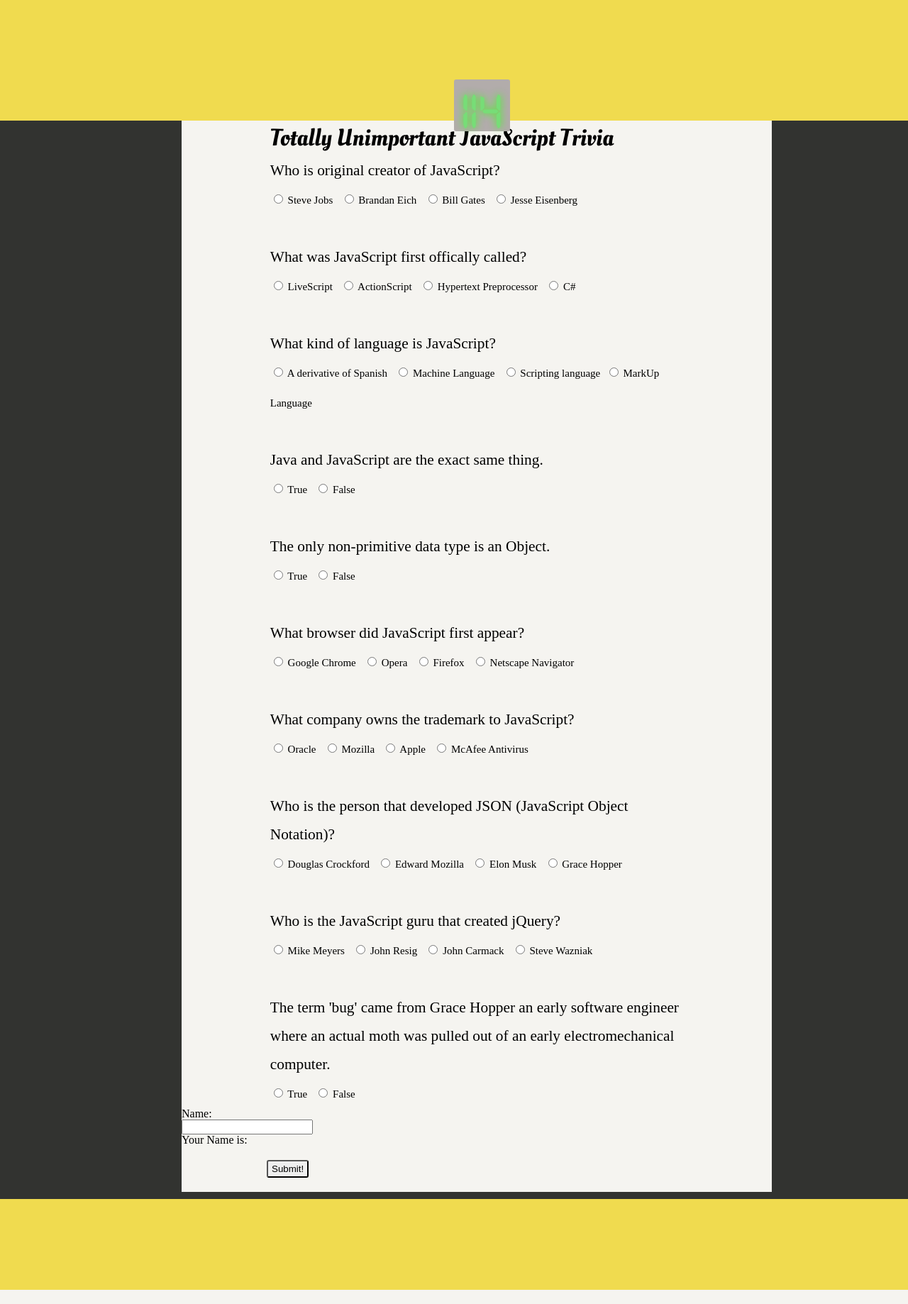
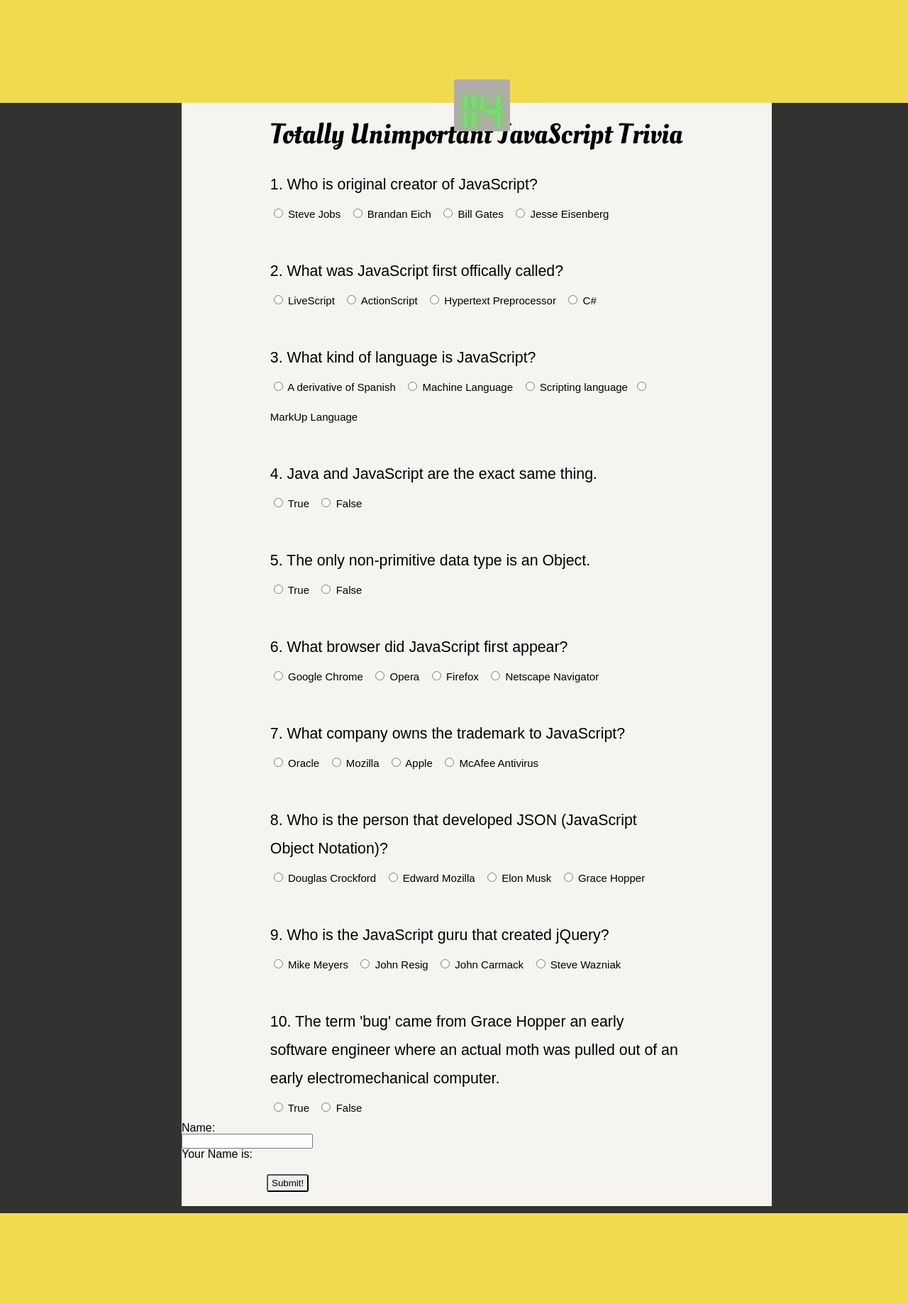
Before and after one commit to coffeeteer/TriviaGame-week-5, a PHP site: page / in a window 1280 px wide. Shown: the whole page at 71% size. Run offline with PHP 8.4, Linux system fonts and the light colour scheme.

Commit message:
made some small changes to the styling of the site

```diff
--- a/assets/css/style.css
+++ b/assets/css/style.css
@@ -1,6 +1,7 @@
 body {
 		background-color: #F0DB4F;
 		padding: 10% 0 10% 0;
+		font-family: 'Quattrocento Sans', 'Arial', sans-serif;
 }
 
 @font-face{
@@ -21,11 +22,10 @@
 #title {
 	text-align: left;
 	font-family: 'Oleo Script', cursive;
-	font-size: 25pt;
-	margin-top: 5%;
-	margin-left: 15%;
-	margin-right: 15%;
+	font-size: 30pt;
+	margin: 2% 15% 25px;
 	line-height: 50px;
+	padding-top: 20px;
 }
 
 .questions {
@@ -35,6 +35,14 @@
 	margin-right: 15%;
 	line-height: 40px;
 	width: 75;
+}
+
+input[type=radio]{
+	display: inline-block;
+}
+
+input[type=radio]:hover {
+	color: #fff;
 }
 
 .testQuestions {
--- a/index.html
+++ b/index.html
@@ -16,11 +16,13 @@
 		</div>
 	</header>
 		<div class="container">
-			<div class = "subcontainer">
-				<h1 id="title">Totally Unimportant JavaScript Trivia</h1>
+			<div class="subcontainer">
+				<header>
+					<h1 id="title">Totally Unimportant JavaScript Trivia</h1>
+				</header>
 
 				<ol class="questions">
-					<li>Who is original creator of JavaScript?</li>
+					<li>1. Who is original creator of JavaScript?</li>
 					<!-- Brendan Eich -->
 					    <span class="testQuestions">
 						  <input type="radio" name="creator" value="Steve Jobs" class="answers" > Steve Jobs &nbsp;
@@ -29,7 +31,7 @@
 						  <input type="radio" name="creator" value="Jesse Eisenberg" class="answers"> Jesse Eisenberg <br>
 						</span><br>
 
-					<li>What was JavaScript first offically called?</li>
+					<li>2. What was JavaScript first offically called?</li>
 					<!-- LiveScript -->
 						<span class="testQuestions">
 						  <input type="radio" name="name_value" value="LiveScript" class="answers cor"> LiveScript &nbsp;
@@ -37,7 +39,7 @@
 						  <input type="radio" name="name_value" value="Hypertext Preprocessor" class="answers"> Hypertext Preprocessor &nbsp;
 						  <input type="radio" name="name_value" value="C#" class="answers"> C#<br>
 						</span><br>
-					<li>What kind of language is JavaScript?</li>
+					<li>3. What kind of language is JavaScript?</li>
 					<!-- scripting language -->
 						<span class="testQuestions">
 						  <input type="radio" name="language" value="A derivative of Spanish"> A derivative of Spanish &nbsp;
@@ -45,19 +47,19 @@
 						  <input type="radio" name="language" value="Scripting" class="answers cor"> Scripting language&nbsp;
 						  <input type="radio" name="language" value="MarkUp Language" class="answers"> MarkUp Language<br>
 						</span><br>
-					<li>Java and JavaScript are the exact same thing.</li>
+					<li>4. Java and JavaScript are the exact same thing.</li>
 					<!-- false -->
 					<span class="testQuestions">
 						  <input type="radio" name="T or F1" value="true"> True &nbsp;
 						  <input type="radio" name="T or F1" value="false" class="cor"> False<br>
 					</span><br>
-					<li>The only non-primitive data type is an Object.</li>
+					<li>5. The only non-primitive data type is an Object.</li>
 					<!-- true -->
 					<span class="testQuestions">
 						  <input type="radio" name="T or F2" value="true" class="cor"> True &nbsp;
 						  <input type="radio" name="T or F2" value="false"> False<br>
 					</span><br>
-					<li>What browser did JavaScript first appear?</li>
+					<li>6. What browser did JavaScript first appear?</li>
 					<!-- Netscape Navigator -->
 						<span class="testQuestions">
 						  <input type="radio" name="browser" value="Google Chrome"> Google Chrome &nbsp;
@@ -65,7 +67,7 @@
 						  <input type="radio" name="browser" value="Firefox" class="answers"> Firefox &nbsp;
 						  <input type="radio" name="browser" value="Netscape Navigator" class="answers cor"> Netscape Navigator<br>
 						</span><br>
-					<li>What company owns the trademark to JavaScript?</li>
+					<li>7. What company owns the trademark to JavaScript?</li>
 					<!-- Oracle -->
 						<span class="testQuestions">
 						  <input type="radio" name="antivirus" value="Oracle" class="answers cor" > Oracle &nbsp;
@@ -73,7 +75,7 @@
 						  <input type="radio" name="antivirus" value="Apple" class="answers"> Apple &nbsp;
 						  <input type="radio" name="antivirus" value="McAfee Antivirus" class="answers"> McAfee Antivirus<br>
 						</span><br>
-					<li>Who is the person that developed JSON (JavaScript Object Notation)?</li>
+					<li>8. Who is the person that developed JSON (JavaScript Object Notation)?</li>
 					<!-- Douglas Crockford -->
 						<span class="testQuestions">
 						  <input type="radio" name="JSON" value="Douglas Crockford" class="answers cor"> Douglas Crockford &nbsp;
@@ -81,7 +83,7 @@
 						  <input type="radio" name="JSON" value="Elon Musk" class="answers"> Elon Musk &nbsp;
 						  <input type="radio" name="JSON" value="Grace Hopper" class="answers"> Grace Hopper<br>
 						</span><br>
-					<li>Who is the JavaScript guru that created jQuery?</li>
+					<li>9. Who is the JavaScript guru that created jQuery?</li>
 					<!-- John Resig -->
 						<span class="testQuestions">
 						  <input type="radio" name="guru" value="Mike Meyers"> Mike Meyers &nbsp;
@@ -89,7 +91,7 @@
 						  <input type="radio" name="guru" value="John Carmack"> John Carmack &nbsp;
 						  <input type="radio" name="guru" value="Steve Wazniak"> Steve Wazniak<br>
 						</span><br>
-					<li>The term 'bug' came from Grace Hopper an early software engineer where an actual moth was pulled out of an early electromechanical computer.</li>
+					<li>10. The term 'bug' came from Grace Hopper an early software engineer where an actual moth was pulled out of an early electromechanical computer.</li>
 					<!-- true -->
 					<span class="testQuestions">
 						  <input type="radio" name="T or F3" value="true" class="cor"> True &nbsp;
```
